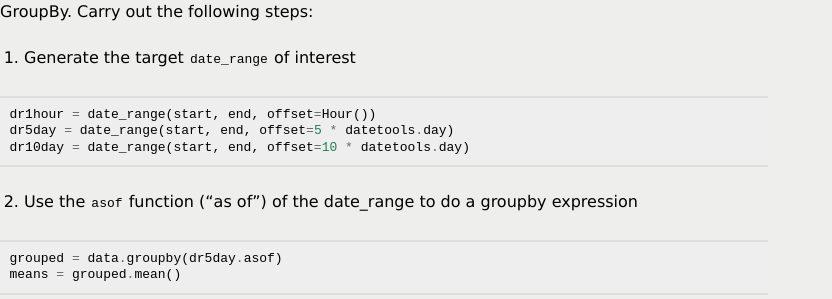
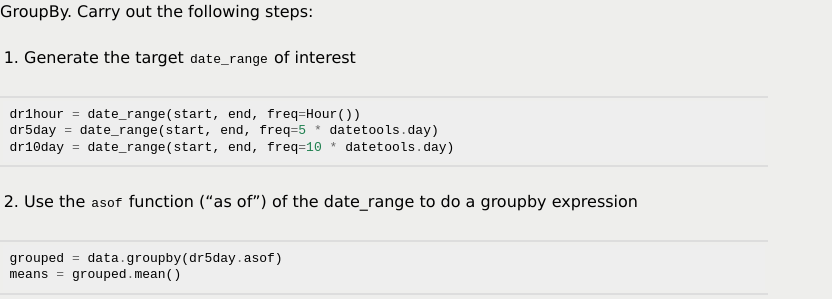
Before and after one commit to mobogaqc/pandas, a Sphinx documentation site: the page built from doc/source/timeseries.rst, in a window 1280 px wide and 900 px high, scrolled down 6297 px. Shown: the part 153-452 px from the top of the window, without its empty margins (0-832 px from the left). Built offline with Sphinx 7.4.7, drawn with Linux system fonts in a browser that asks for light colours; formulas are drawn with MathJax 3; the version number is read from the project's files by our own code.

Commit message:
DOC: doc fixes

```diff
--- a/doc/source/indexing.rst
+++ b/doc/source/indexing.rst
@@ -611,6 +611,7 @@ As a convenience, you can pass a list of arrays directly into Series or
 DataFrame to construct a MultiIndex automatically:
 
 .. ipython:: python
+
    arrays = [np.array(['bar', 'bar', 'baz', 'baz', 'foo', 'foo', 'qux', 'qux']),
              np.array(['one', 'two', 'one', 'two', 'one', 'two', 'one', 'two'])]
    s = Series(randn(8), index=arrays)
--- a/doc/source/timeseries.rst
+++ b/doc/source/timeseries.rst
@@ -250,7 +250,7 @@ alias parsing is case sensitive.
 .. _timeseries.daterange:
 
 Generating date ranges (date_range)
-----------------------------------
+-----------------------------------
 
 The ``date_range`` class utilizes these offsets (and any ones that we might add)
 to generate fixed-frequency date ranges:
@@ -260,9 +260,9 @@ to generate fixed-frequency date ranges:
    start = datetime(2009, 1, 1)
    end = datetime(2010, 1, 1)
 
-   rng = date_range(start, end, offset=BDay())
+   rng = date_range(start, end, freq=BDay())
    rng
-   date_range(start, end, offset=BMonthEnd())
+   date_range(start, end, freq=BMonthEnd())
 
 **Business day frequency** is the default for ``date_range``. You can also
 strictly generate a ``date_range`` of a certain length by providing either a
@@ -277,7 +277,7 @@ The start and end dates are strictly inclusive. So it will not generate any
 dates outside of those dates if specified.
 
 date_range is a valid Index
-~~~~~~~~~~~~~~~~~~~~~~~~~~
+~~~~~~~~~~~~~~~~~~~~~~~~~~~
 
 One of the main uses for ``date_range`` is as an index for pandas objects. When
 working with a lot of time series data, there are several reasons to use
@@ -295,7 +295,7 @@ slicing, etc.
 
 .. ipython:: python
 
-   rng = date_range(start, end, offset=BMonthEnd())
+   rng = date_range(start, end, freq=BMonthEnd())
    ts = Series(randn(len(rng)), index=rng)
    ts.index
    ts[:5].index
@@ -339,8 +339,8 @@ rule <timeseries.timerule>`:
 
 .. ipython:: python
 
-   ts.shift(5, offset=datetools.bday)
-   ts.shift(5, offset='EOM')
+   ts.shift(5, freq=datetools.bday)
+   ts.shift(5, freq='EOM')
 
 Frequency conversion
 ~~~~~~~~~~~~~~~~~~~~
@@ -351,7 +351,7 @@ generates a ``date_range`` and calls ``reindex``.
 
 .. ipython:: python
 
-   dr = date_range('1/1/2010', periods=3, offset=3 * datetools.bday)
+   dr = date_range('1/1/2010', periods=3, freq=3 * datetools.bday)
    ts = Series(randn(3), index=dr)
    ts
    ts.asfreq(BDay())
@@ -377,9 +377,9 @@ view) application of GroupBy. Carry out the following steps:
 
 .. code-block:: python
 
-   dr1hour = date_range(start, end, offset=Hour())
-   dr5day = date_range(start, end, offset=5 * datetools.day)
-   dr10day = date_range(start, end, offset=10 * datetools.day)
+   dr1hour = date_range(start, end, freq=Hour())
+   dr5day = date_range(start, end, freq=5 * datetools.day)
+   dr10day = date_range(start, end, freq=10 * datetools.day)
 
 
 2. Use the ``asof`` function ("as of") of the date_range to do a groupby
@@ -396,11 +396,11 @@ Here is a fully-worked example:
 
    # some minutely data
    minutely = date_range('1/3/2000 00:00:00', '1/3/2000 12:00:00',
-                        offset=datetools.Minute())
+                        freq=datetools.Minute())
    ts = Series(randn(len(minutely)), index=minutely)
    ts.index
 
-   hourly = date_range('1/3/2000', '1/4/2000', offset=datetools.Hour())
+   hourly = date_range('1/3/2000', '1/4/2000', freq=datetools.Hour())
 
    grouped = ts.groupby(hourly.asof)
    grouped.mean()
```
